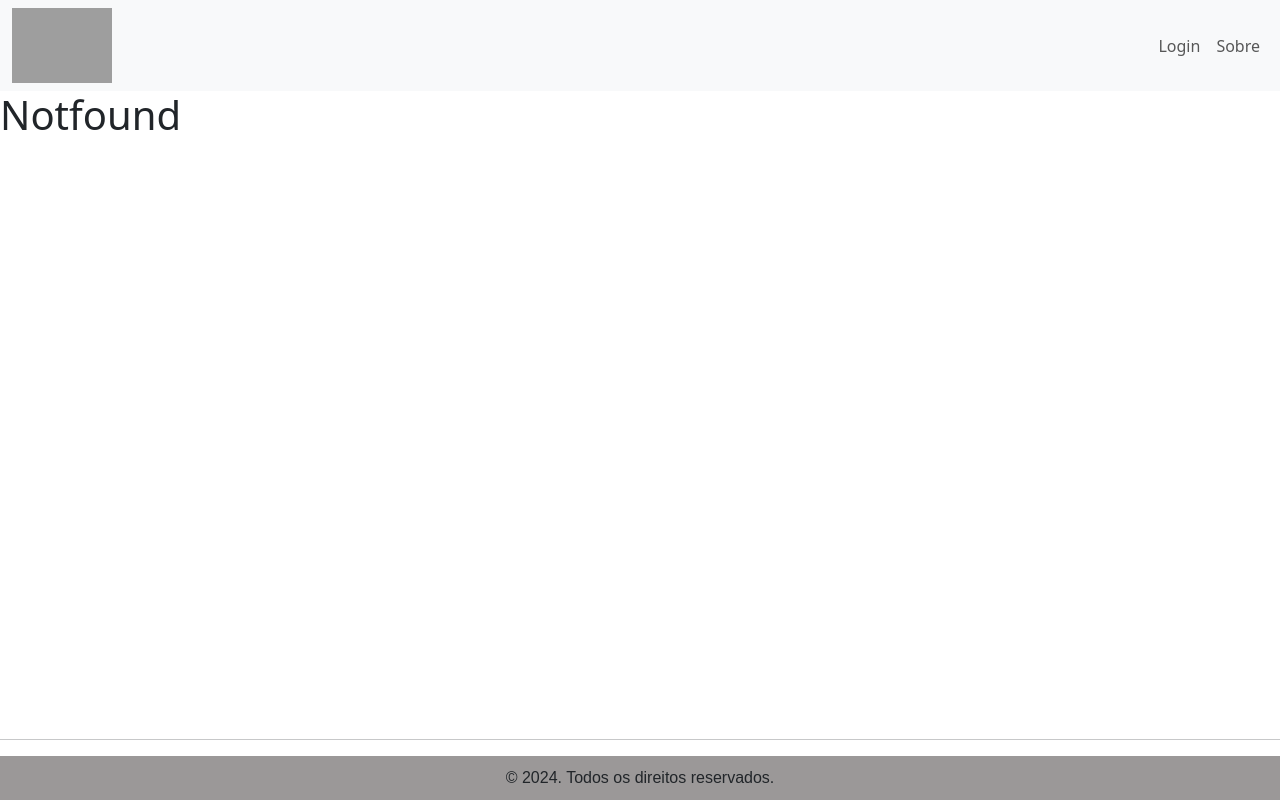
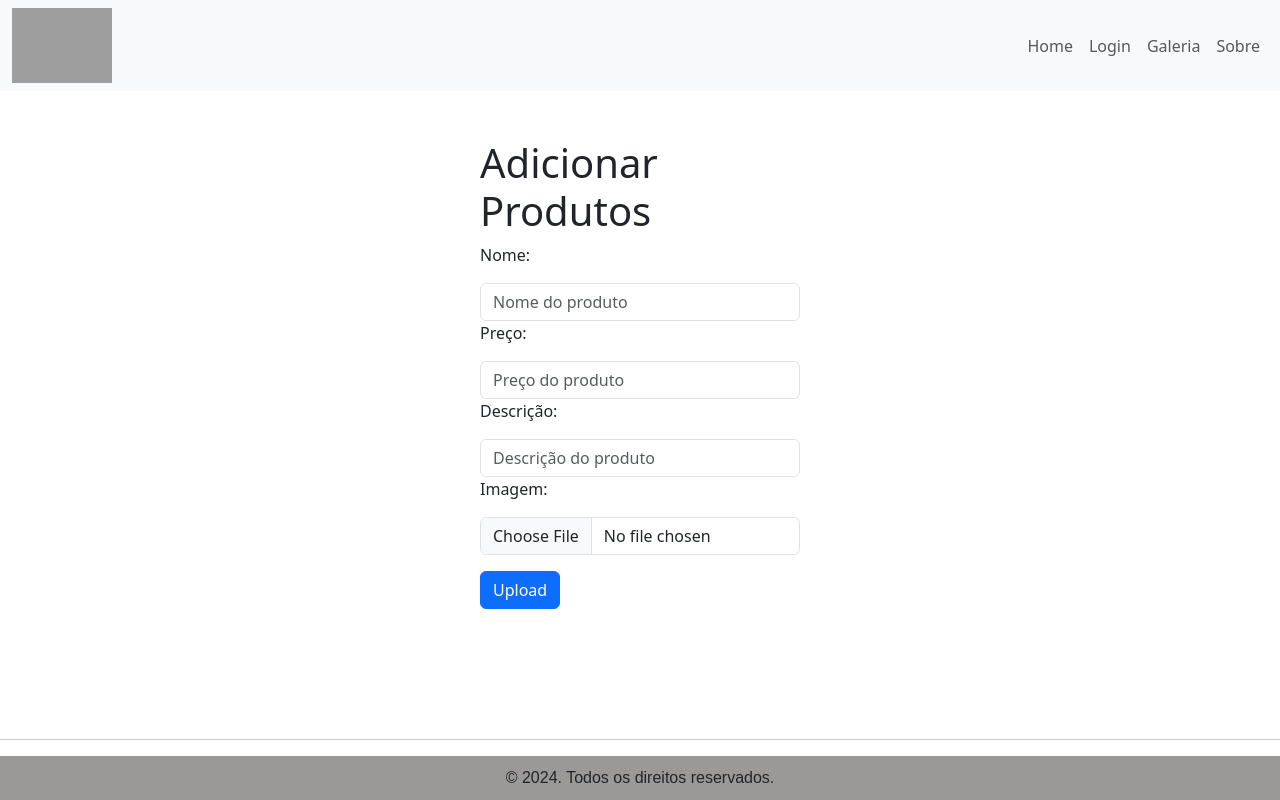
Before and after one commit to joaovitorpagani99/projeto-ecommerce, a React (Vite) app: page /adicionarProdutos in a window 1280 px wide. Built offline with nearby package versions, Linux system fonts and the light colour scheme; no server answers; grey boxes are pictures that could not be loaded.

Commit message:
tela para adicionar produtos

```diff
--- a/src/App.jsx
+++ b/src/App.jsx
@@ -15,6 +15,7 @@ import { auth } from "./firebase/config";
 import './App.css'
 import Sobre from './pages/Sobre';
 import { Container } from 'react-bootstrap';
+import AdicionarProduto from './pages/AdicionarProduto';
 
 function App() {
   const [usuarioLogado, setUsuarioLogado] = useState(null);
@@ -43,6 +44,7 @@ function App() {
             <Route path='/login' element={<Login />} />
             <Route path='/galeria' element={<Galeria />} />
             <Route path='/catalogo' element={<Catalogo />} />
+            <Route path='/adicionarProdutos' element={<AdicionarProduto />} />
             <Route path='/sobre' element={<Sobre />} />
             <Route path='*' element={<NotFound />} />
           </Routes>
--- a/src/components/Menu.jsx
+++ b/src/components/Menu.jsx
@@ -15,7 +15,6 @@ function Menu() {
         });
     }
 
-
     return (
         <header>
             <Navbar bg="light" expand="lg">
@@ -24,10 +23,11 @@ function Menu() {
                     <Navbar.Toggle />
                     <Navbar.Collapse>
                         <Nav className="ms-auto">
-                            {usuario && <Link className="nav-link" to='/'>Home</Link>}
+                            <Link className="nav-link" to='/'>Home</Link>
                             {!usuario && <Link className="nav-link" to='/login'>Login</Link>}
-                            {usuario && <Link className="nav-link" to='/galeria'>Galeria</Link>}
+                            <Link className="nav-link" to='/galeria'>Galeria</Link>
                             {usuario && <Link className="nav-link" to='/catalogo'>Catalogo</Link>}
+                            {usuario && usuario.email === 'admin@admin.com.br' && <Link className="nav-link" to='/adicionarProdutos'>Adicionar Produto</Link>}
                             <Link className="nav-link" to='/Sobre'>Sobre</Link>
                             {usuario && <Button variant="outline-dark" onClick={handleLogout}>
                                 Sair
@@ -37,7 +37,7 @@ function Menu() {
                 </Container>
             </Navbar>
         </header>
-    )
+    );
 }
 
 export default Menu;
--- a/src/firebase/produtos.js
+++ b/src/firebase/produtos.js
@@ -2,13 +2,19 @@ import { addDoc, collection, doc } from "firebase/firestore";
 import { db } from "./config";
 import { storage } from "./config";
 import { ref, uploadBytes, getDownloadURL } from "firebase/storage";
-s
+
 export const colecaoProdutos = collection(db, "produtos");
 
-export async function addProdutos(data, file) {
-    const imageUrl = await uploadImagem(file);
-    const produtoData = { ...data, imageUrl };
-    await addDoc(colecaoProdutos, produtoData);
+export async function addProdutos(data, imagemUrl) {
+    data.imageUrl = imagemUrl;
+    return await addDoc(colecaoProdutos, data);
+}
+
+export async function uploadImagem(file) {
+    const storageRef = ref(storage, `imagens/${file.name}`);
+    await uploadBytes(storageRef, file);
+    const imageUrl = await getDownloadURL(storageRef);
+    return imageUrl;
 }
 
 
@@ -21,7 +27,7 @@ export async function getProdutos() {
     return produtos;
 }
 
-export async function getProdutos(id) {
+export async function getProduto(id) {
     const docRef = doc(colecaoProdutos, id);
     const snapshot = await getDoc(docRef);
     return snapshot.data();
@@ -35,12 +41,3 @@ export async function editarProduto(id, data, file) {
     const docRef = doc(colecaoProdutos, id);
     await updateDoc(docRef, data);
 }
-
-
-
-async function uploadImagem(file) {
-    const storageRef = ref(storage, `imagens/${file.name}`);
-    await uploadBytes(storageRef, file);
-    const url = await getDownloadURL(storageRef);
-    return url;
-}
--- /dev/null
+++ b/src/pages/AdicionarProduto.jsx
@@ -0,0 +1,90 @@
+import { useNavigate } from 'react-router-dom';
+import './AdicionarProdutos.css';
+import { useForm } from 'react-hook-form';
+import { Button } from 'react-bootstrap';
+import toast from 'react-hot-toast';
+import { addProdutos, uploadImagem } from '../firebase/produtos';
+
+function AdicionarProduto(props) {
+    const {
+        register,
+        handleSubmit,
+        formState: { errors },
+    } = useForm();
+
+    const navigate = useNavigate();
+
+
+    function adicionarProduto(data) {
+        const file = data.imagemProduto[0];
+        uploadImagem(file).then((imagemUrl) => {
+            console.log(imagemUrl);
+            delete data.imagemProduto; // Remover o campo imagemProduto
+            addProdutos(data, imagemUrl).then(() => {
+                toast.success('Produto adicionado com sucesso!');
+                navigate('/');
+            }).catch((error) => {
+                toast.error('Erro ao adicionar produto!');
+                console.log(error);
+            });
+        }).catch((error) => {
+            toast.error('Erro ao fazer upload da imagem!');
+            console.log(error);
+        });
+    }
+
+    return (
+        <main>
+            <form className="form-section mt-5" onSubmit={handleSubmit(adicionarProduto)} >
+                <h1>Adicionar Produtos</h1>
+                <div>
+                    <label htmlFor='nomeProduto'>Nome: </label>
+                    <input
+                        id="nomeProduto"
+                        type="text"
+                        placeholder="Nome do produto"
+                        className="form-control mt-3"
+                        {...register("nomeProduto", { required: true, maxLength: 150 })}
+                    />
+                    {errors.nomeProduto && <small className="invalid">O nome é inválido!</small>}
+                </div>
+                <div>
+                    <label htmlFor='precoProduto'>Preço: </label>
+                    <input
+                        id="precoProduto"
+                        type="number"
+                        placeholder="Preço do produto"
+                        className="form-control mt-3"
+                        {...register("precoProduto", { required: true, maxLength: 150 })}
+                    />
+                    {errors.precoProduto && <small className="invalid">O preço é inválido!</small>}
+                </div>
+                <div>
+                    <label htmlFor='descricaoProduto'>Descrição: </label>
+                    <input
+                        id="descricaoProduto"
+                        type="text"
+                        placeholder="Descrição do produto"
+                        className="form-control mt-3"
+                        {...register("descricaoProduto", { required: true, maxLength: 150 })}
+                    />
+                </div>
+
+                <div>
+                    <label htmlFor='imagemProduto'>Imagem: </label>
+                    <input
+                        id="imagemProduto"
+                        type="file"
+                        placeholder="Imagem do produto"
+                        className="form-control mt-3"
+                        {...register("imagemProduto", { required: true, maxLength: 150 })}
+                    />
+                    <Button type='submit' className='mt-3' >Upload</Button>
+                </div>
+
+            </form>
+        </main>
+    )
+}
+
+export default AdicionarProduto;
```
Also changed, not shown: src/pages/AdicionarProdutos.css (added).
